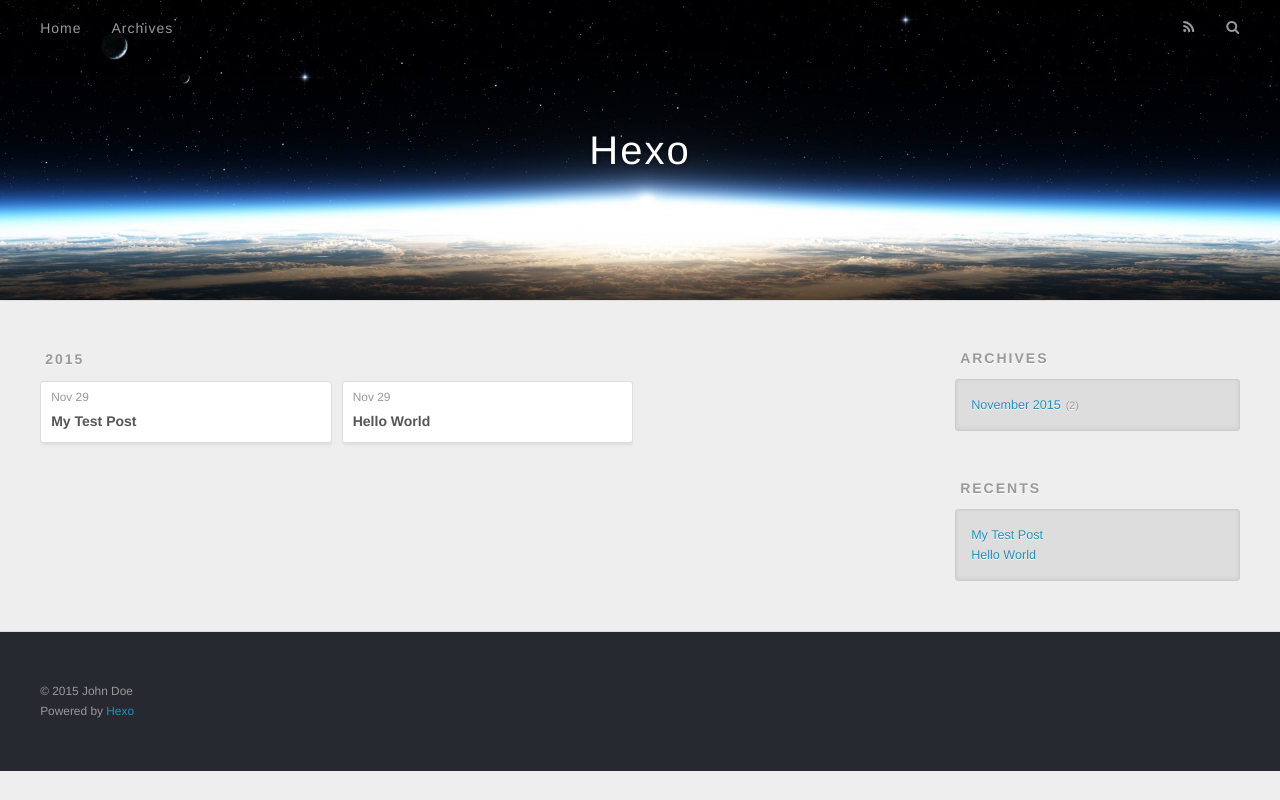
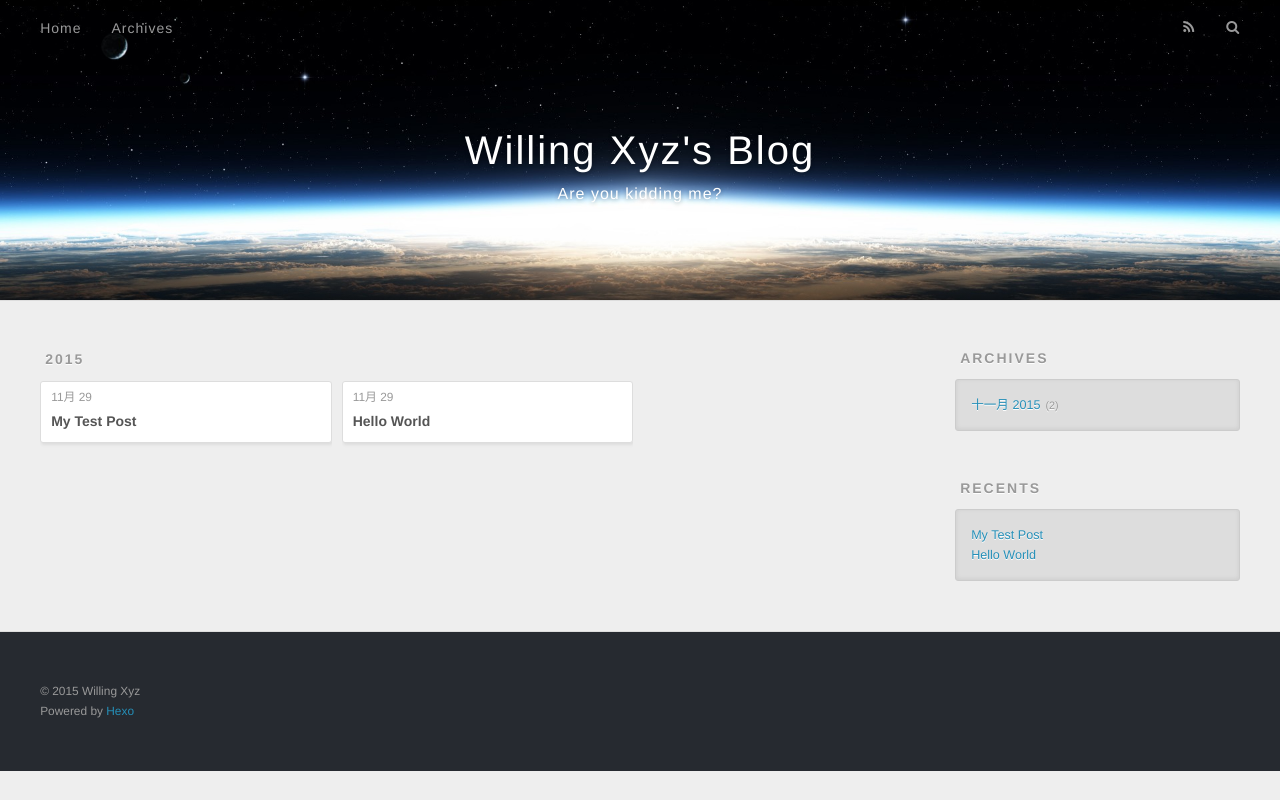
Before and after one commit to Willing-Xyz/Willing-Xyz.github.io, a plain HTML site: page archives/2015/11/index.html in a window 1280 px wide. Drawn offline with nearby package versions, Linux system fonts and the light colour scheme.

Commit message:
Site updated: 2015-11-29 01:41:36

```diff
--- a/archives/2015/11/index.html
+++ b/archives/2015/11/index.html
@@ -3,19 +3,19 @@
 <head>
   <meta charset="utf-8">
 
-  <title>Archives: 2015/11 | Hexo</title>
+  <title>Archives: 2015/11 | Willing Xyz&#39;s Blog</title>
   <meta name="viewport" content="width=device-width, initial-scale=1, maximum-scale=1">
-  <meta name="description">
+  <meta name="description" content="Are you kidding me?">
 <meta property="og:type" content="website">
-<meta property="og:title" content="Hexo">
+<meta property="og:title" content="Willing Xyz's Blog">
 <meta property="og:url" content="http://yoursite.com/archives/2015/11/index.html">
-<meta property="og:site_name" content="Hexo">
-<meta property="og:description">
+<meta property="og:site_name" content="Willing Xyz's Blog">
+<meta property="og:description" content="Are you kidding me?">
 <meta name="twitter:card" content="summary">
-<meta name="twitter:title" content="Hexo">
-<meta name="twitter:description">
+<meta name="twitter:title" content="Willing Xyz's Blog">
+<meta name="twitter:description" content="Are you kidding me?">
 
-    <link rel="alternative" href="/atom.xml" title="Hexo" type="application/atom+xml">
+    <link rel="alternative" href="/atom.xml" title="Willing Xyz&#39;s Blog" type="application/atom+xml">
 
 
     <link rel="icon" href="/favicon.png">
@@ -33,8 +33,12 @@
   <div id="header-outer" class="outer">
     <div id="header-title" class="inner">
       <h1 id="logo-wrap">
-        <a href="/" id="logo">Hexo</a>
+        <a href="/" id="logo">Willing Xyz&#39;s Blog</a>
       </h1>
+
+        <h2 id="subtitle-wrap">
+          <a href="/" id="subtitle">Are you kidding me?</a>
+        </h2>
 
     </div>
     <div id="header-inner" class="inner">
@@ -76,7 +80,7 @@
   <div class="archive-article-inner">
     <header class="archive-article-header">
       <a href="/2015/11/29/My-Test-Post/" class="archive-article-date">
-  <time datetime="2015-11-28T16:40:53.000Z" itemprop="datePublished">Nov 29</time>
+  <time datetime="2015-11-28T16:40:53.000Z" itemprop="datePublished">11月 29</time>
 </a>
 
 
@@ -95,7 +99,7 @@
   <div class="archive-article-inner">
     <header class="archive-article-header">
       <a href="/2015/11/29/hello-world/" class="archive-article-date">
-  <time datetime="2015-11-28T16:38:10.273Z" itemprop="datePublished">Nov 29</time>
+  <time datetime="2015-11-28T16:38:10.273Z" itemprop="datePublished">11月 29</time>
 </a>
 
 
@@ -125,7 +129,7 @@
   <div class="widget-wrap">
     <h3 class="widget-title">Archives</h3>
     <div class="widget">
-      <ul class="archive-list"><li class="archive-list-item"><a class="archive-list-link" href="/archives/2015/11/">November 2015</a><span class="archive-list-count">2</span></li></ul>
+      <ul class="archive-list"><li class="archive-list-item"><a class="archive-list-link" href="/archives/2015/11/">十一月 2015</a><span class="archive-list-count">2</span></li></ul>
     </div>
   </div>
 
@@ -156,7 +160,7 @@
 
   <div class="outer">
     <div id="footer-info" class="inner">
-      &copy; 2015 John Doe<br>
+      &copy; 2015 Willing Xyz<br>
       Powered by <a href="http://hexo.io/" target="_blank">Hexo</a>
     </div>
   </div>
```
Also changed, not shown: 2015/11/29/My-Test-Post/index.html (+14 -10 lines), 2015/11/29/hello-world/index.html (+11 -7 lines), archives/2015/index.html (+17 -13 lines), archives/index.html (+17 -13 lines), index.html (+17 -13 lines).
